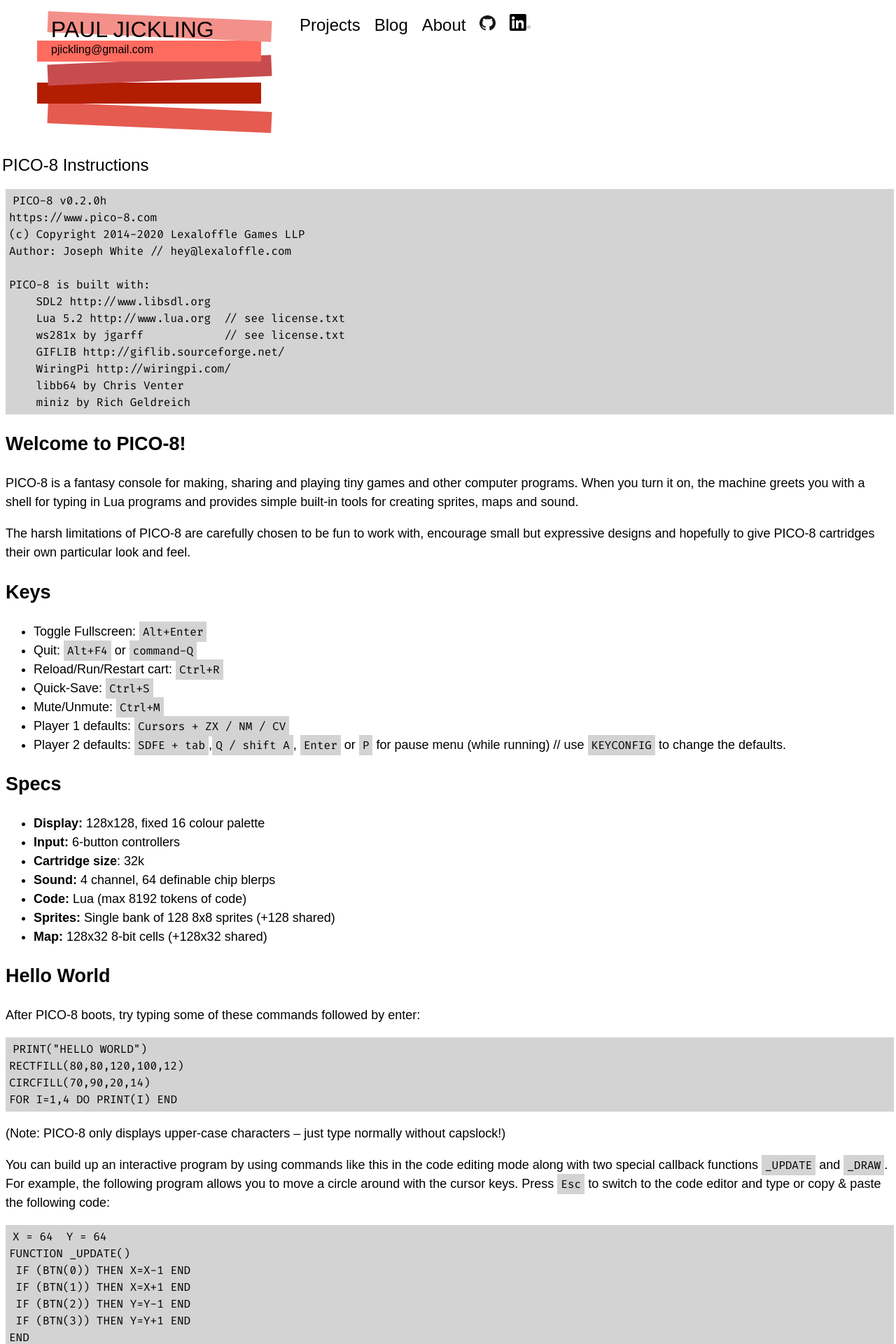
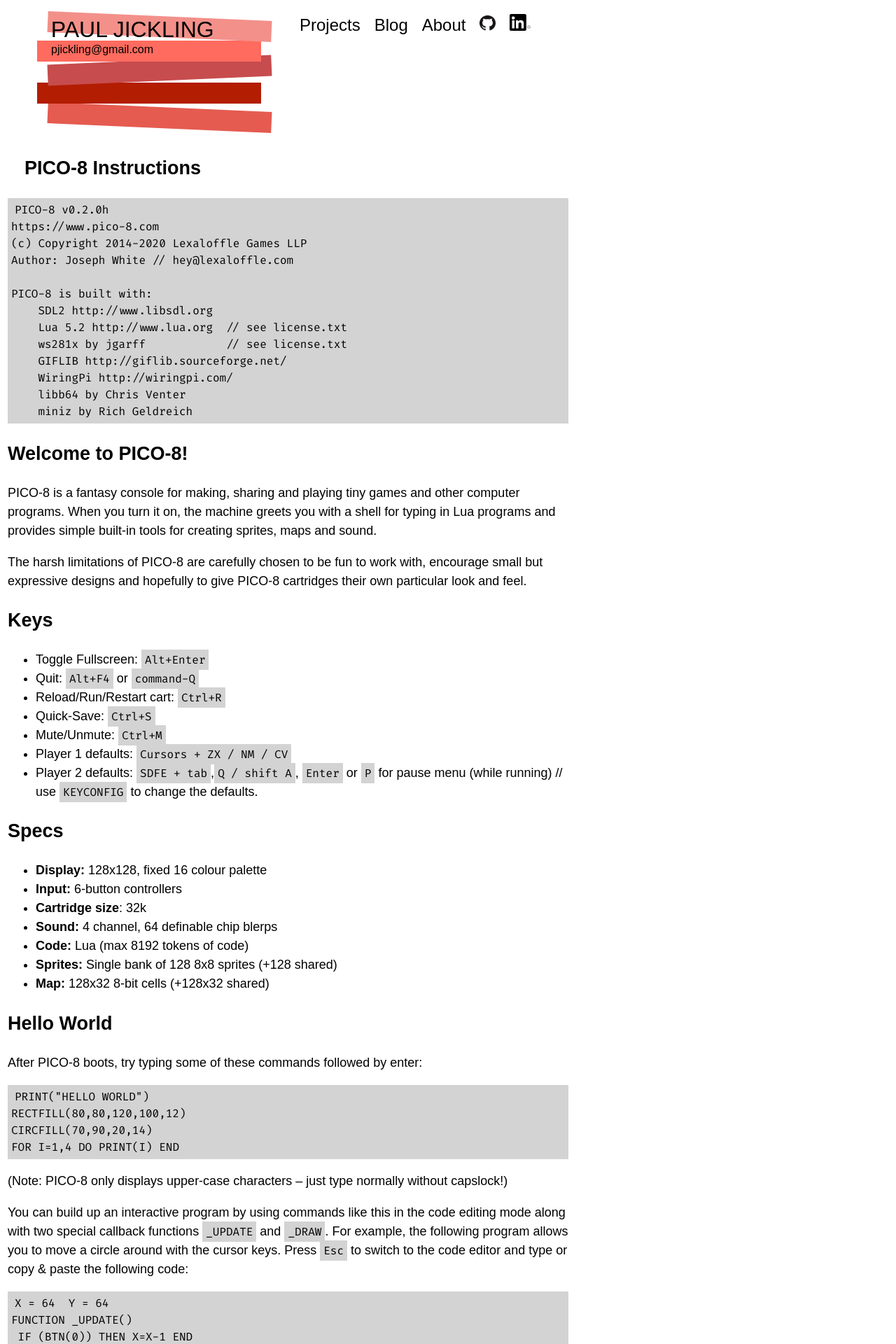
Before and after one commit to pauljickling/pauljickling.github.io, a Jekyll site: the page built from pico8.md, in a window 1280 px wide. Shown: the top 1920 px of the page at 70% size. Built offline with Jekyll 4.4.1, drawn with Linux system fonts in a browser that asks for light colours; some web fonts are replaced.

Commit message:
Improved PICO-8 page formatting

```diff
--- /dev/null
+++ b/_layouts/pico8.html
@@ -0,0 +1,14 @@
+---
+layout: default
+---
+<article class="post">
+
+  <header class="post-header">
+    <h1 class="pico8-title">{{ page.title | escape }}</h1>
+  </header>
+
+  <div class="pico8">
+    {{ content }}
+  </div>
+
+</article>
--- a/assets/main.css
+++ b/assets/main.css
@@ -509,3 +509,23 @@ span#email {
     margin-left: -5px;
   }
 }
+
+/* Pico-8 page */
+
+.pico8-title {
+  margin-left: 8px;
+}
+
+div.pico8 {
+  margin-left: 8px;
+  max-width: 80ch;
+}
+
+@media screen and (min-width: 768px) {
+  .pico8-title {
+    margin-left: 2rem;
+  }
+  .pico8 {
+    margin-left: 2rem;
+  }
+}
```
Also changed, not shown: pico8.md (+1 -1 lines).
